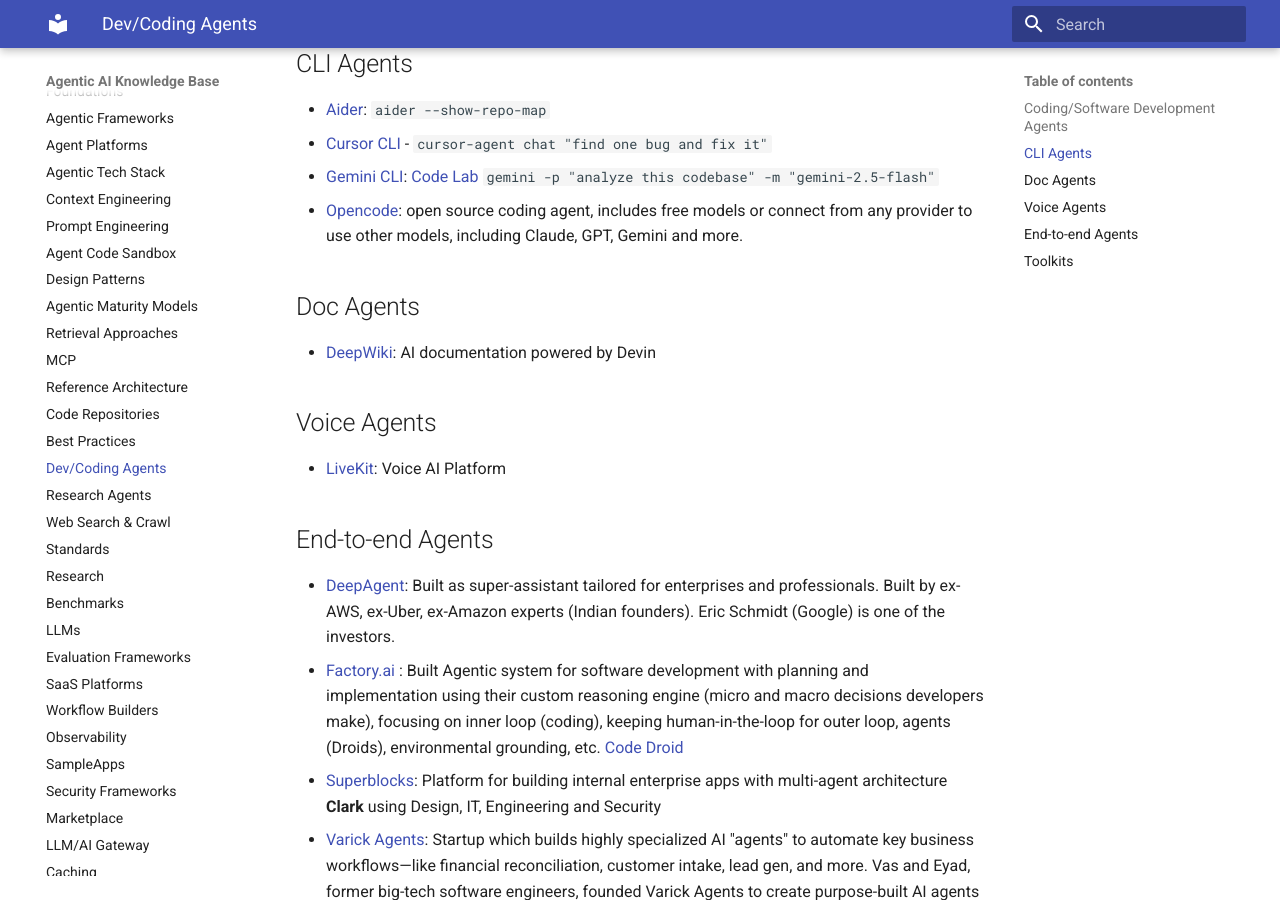
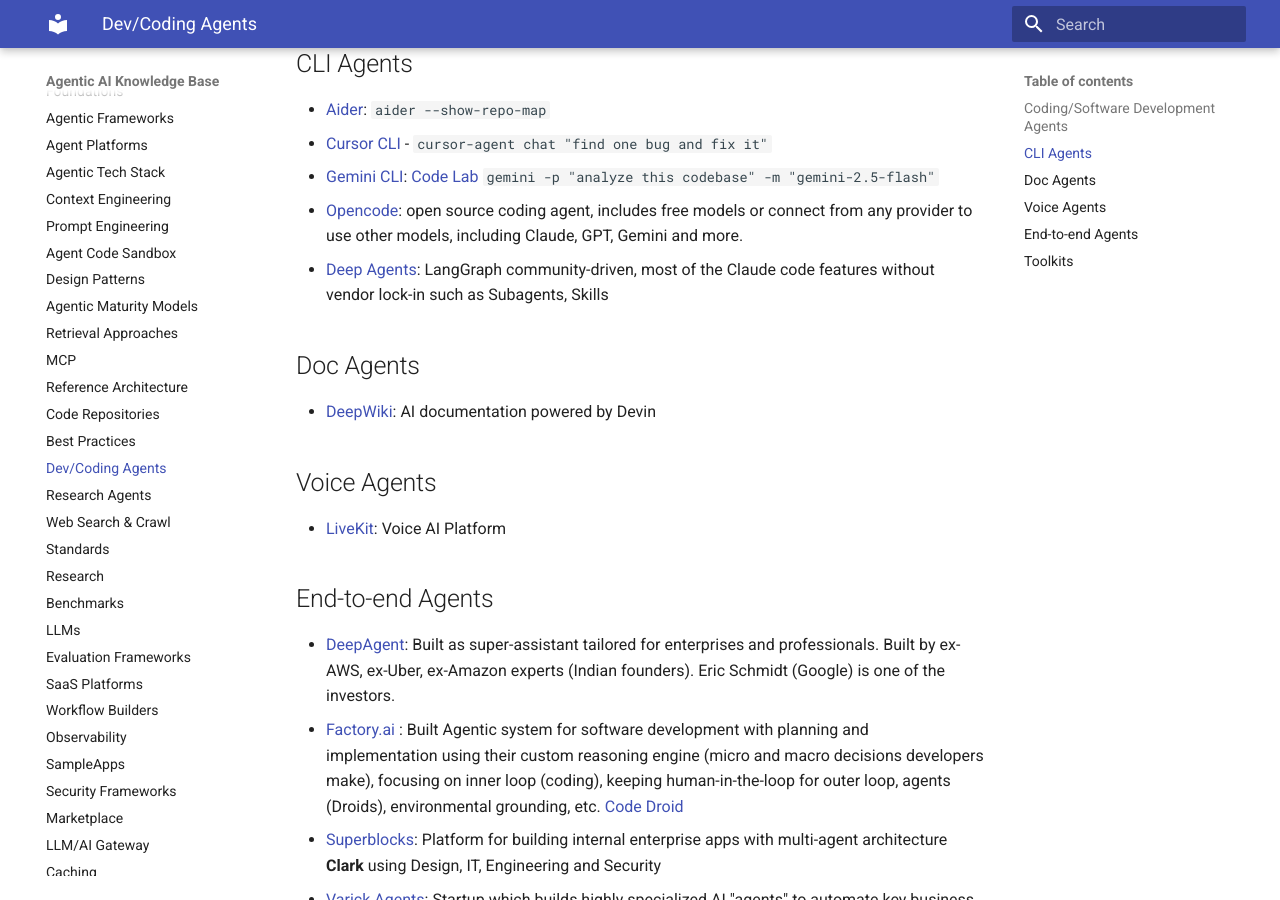
Before and after one commit to ankurkumarz/agentic-ai-knowledge-base, an MkDocs documentation site: the page built from docs/DevAgents/Readme.md, in a window 1280 px wide and 900 px high, scrolled down 663 px. Built offline with MkDocs 1.6.1 and Material for MkDocs 9.7.7, drawn with Linux system fonts in a browser that asks for light colours.

Commit message:
Update Readme.md with Deep Agents

````diff
--- a/docs/DevAgents/Readme.md
+++ b/docs/DevAgents/Readme.md
@@ -19,6 +19,7 @@
 - [Gemini CLI](https://docs.cloud.google.com/gemini/docs/codeassist/gemini-cli): [Code Lab](https://codelabs.developers.google.com/gemini-cli-hands-on) ``` gemini -p "analyze this codebase" -m "gemini-2.5-flash"  ```
 - [Opencode](https://opencode.ai/): open source coding agent, includes free models or connect from any provider to
 use other models, including Claude, GPT, Gemini and more.
+- [Deep Agents](https://github.com/langchain-ai/deepagents): LangGraph community-driven, most of the Claude code features without vendor lock-in such as Subagents, Skills
 
 ## Doc Agents
 
````
